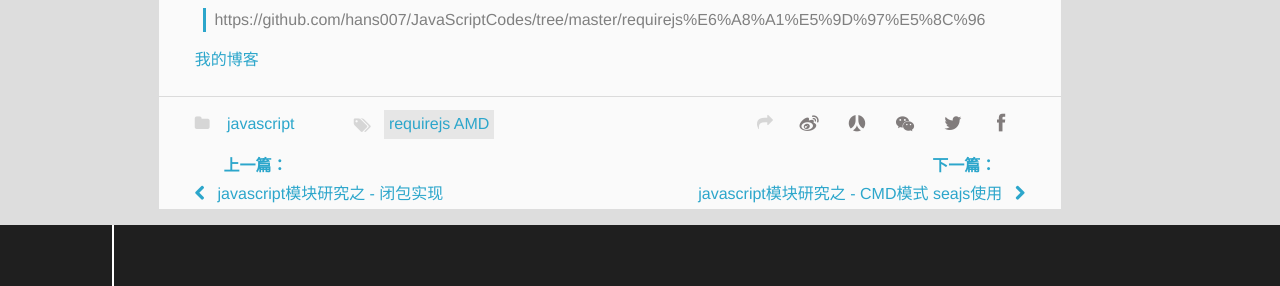
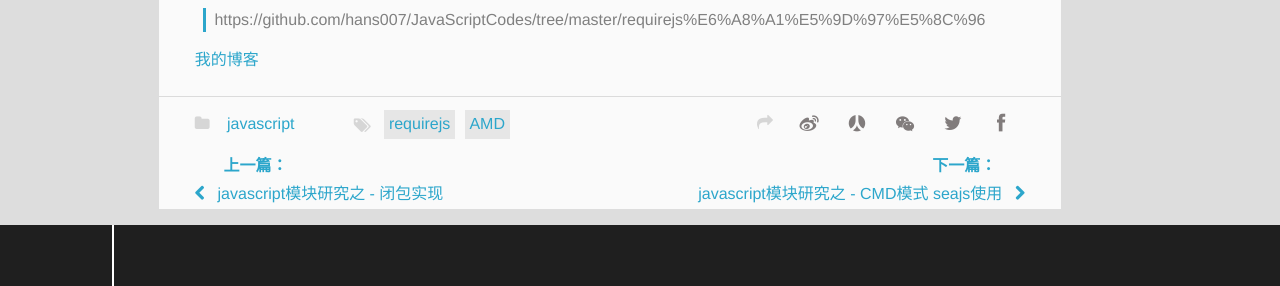
Before and after one commit to hans007/Hans007.GitHub.io, a Jekyll site: the page built from _posts/2016-11-10-javascript-requirejs.md, in a window 1280 px wide and 900 px high, scrolled down 5130 px. Shown: the part 419-705 px from the top of the window. Built offline with Jekyll 4.4.1, drawn with Linux system fonts in a browser that asks for light colours; Markdown is read by kramdown in place of the engine named in the settings; comment, search, counter and statistics services are not loaded.

Commit message:
修正tags

```diff
--- a/_posts/2016-11-10-javascript-requirejs.md
+++ b/_posts/2016-11-10-javascript-requirejs.md
@@ -3,7 +3,8 @@ layout: post
 title: javascript模块研究之 - AMD模式 requirejs使用
 category: javascript
 tags:
-  - requirejs AMD
+  - requirejs
+  - AMD
 ---
 
 # 前言 - 什么是 AMD 模式
```
Also changed, not shown: _posts/2016-11-14-javascript-seajs.md (+2 -1 lines).
